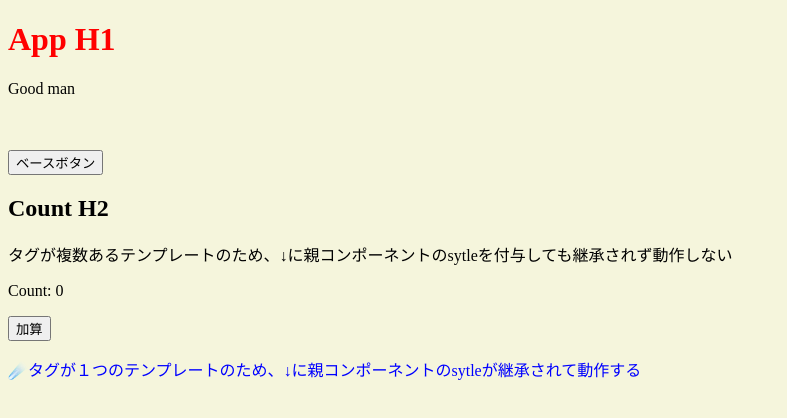
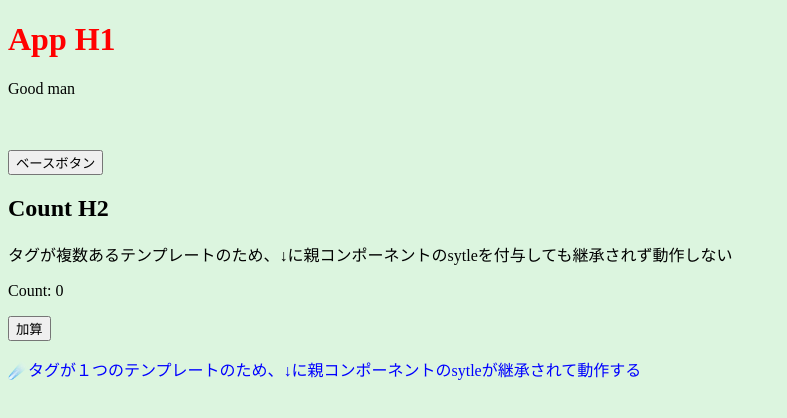
Before and after one commit to sawatch-fisherman/vuejs-2025-learning-log, a Vue app in the folder vuejs-2025-learning-log/: page / in a window 1280 px wide. Shown: the top 418 px of the page, without its empty margins (0-787 px from the left). Built offline with nearby package versions, Linux system fonts and the light colour scheme.

Commit message:
section-05-61

```diff
--- /dev/null
+++ b/vuejs-2025-learning-log/src/assets/main.css
@@ -0,0 +1,4 @@
+/* グローバルなスタイルシート */
+body {
+  background-color: rgb(220, 245, 223);
+}
--- a/vuejs-2025-learning-log/src/main.js
+++ b/vuejs-2025-learning-log/src/main.js
@@ -7,6 +7,9 @@ import App from './App.vue'
 // 基本的にはプロジェクトで使用しないほうが良いが、
 // どうしても必要な場合は、グローバル登録のコンポーネントを使用することができる
 import BaseEmoji from './components/BaseEmoji.vue'
+
+// グローバルスタイルシートのインポート
+import './assets/main.css'
 
 const app = createApp(App)
 
```
